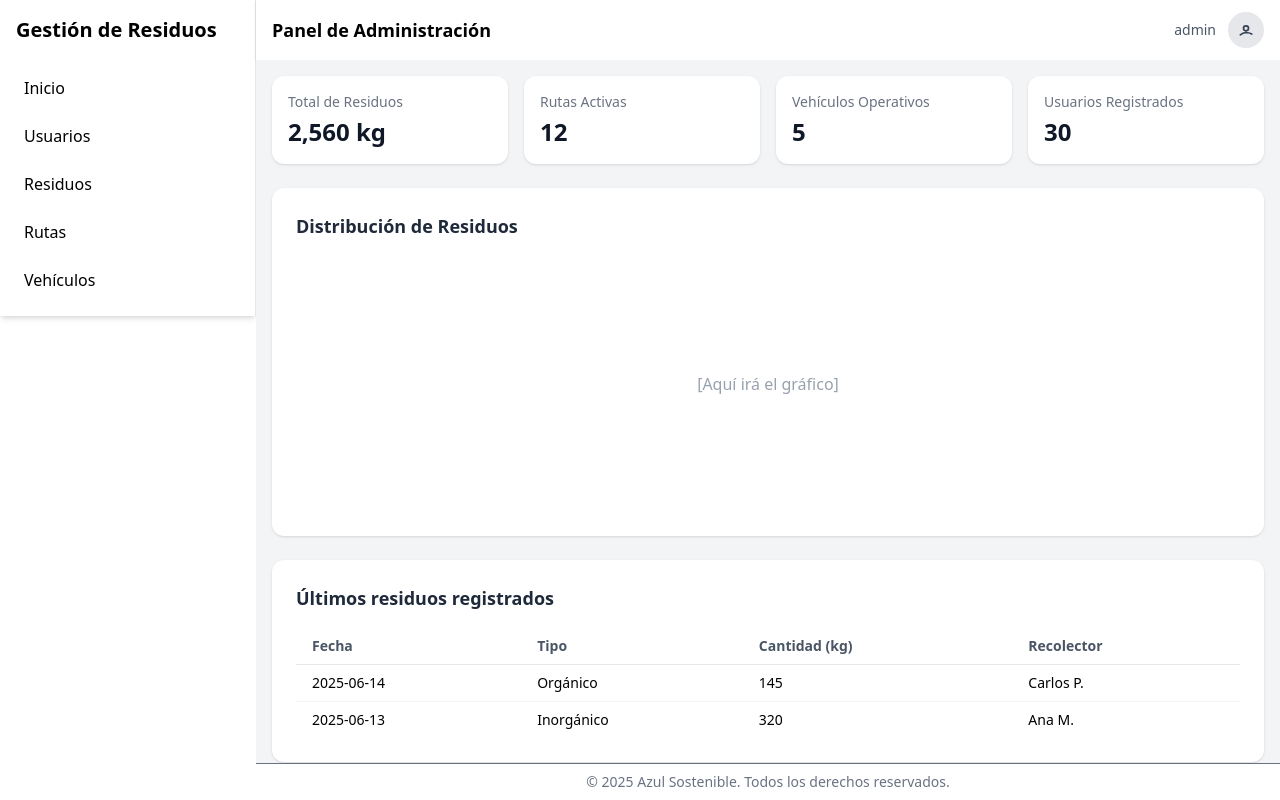
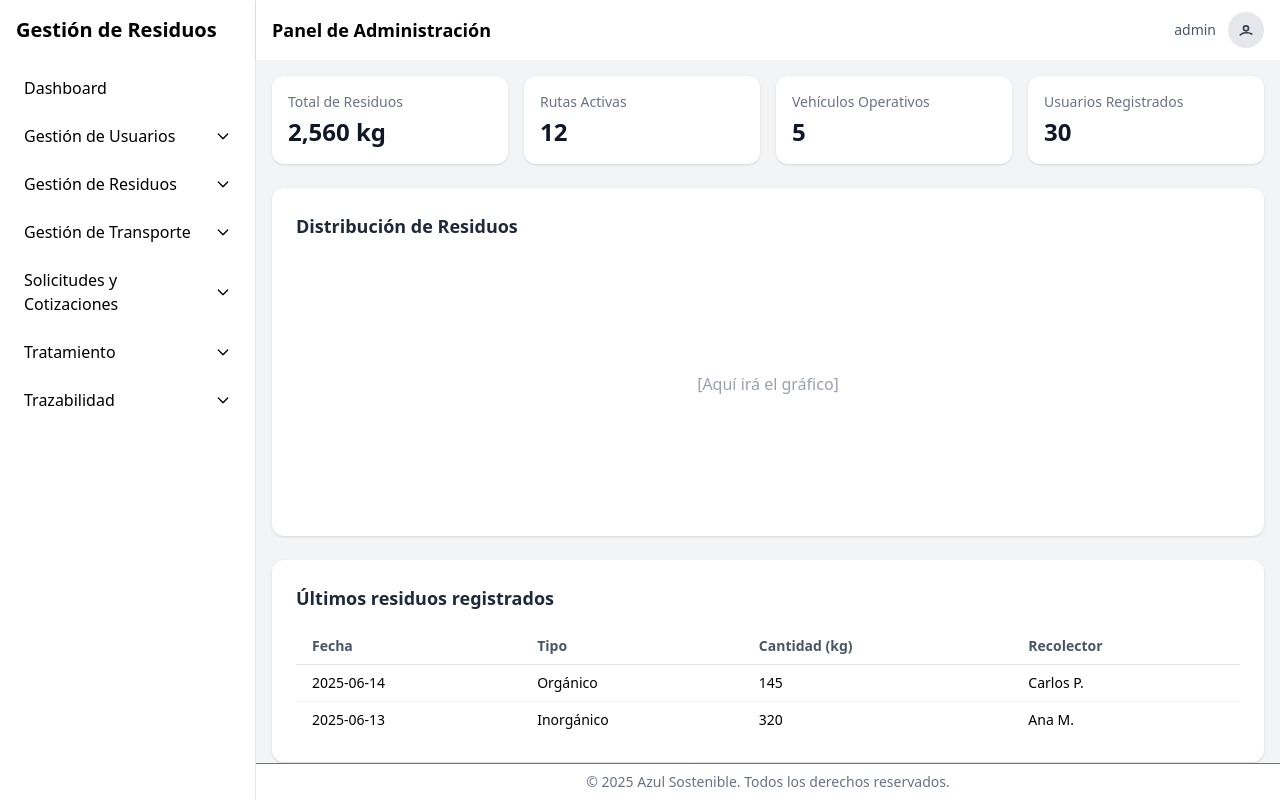
Before and after one commit to betoab728/azul-frontend, an Angular app: page /dashboard/home in a window 1280 px wide. Built offline with nearby package versions, Linux system fonts and the light colour scheme.

Commit message:
estructura menu y submenu

```diff
--- a/src/app/presentation/layouts/dashboard-layout/sidebar/sidebar.html
+++ b/src/app/presentation/layouts/dashboard-layout/sidebar/sidebar.html
@@ -1,10 +1,130 @@
-<nav class="w-64 bg-white border-r border-gray-200 p-4 shadow-md">
+<nav class="w-64 bg-white border-r border-gray-200 p-4 shadow-md h-screen overflow-y-auto">
   <h2 class="text-xl font-bold mb-6">Gestión de Residuos</h2>
   <ul class="space-y-2">
-    <li><a routerLink="/dashboard" class="block p-2 rounded hover:bg-gray-100">Inicio</a></li>
-    <li><a routerLink="/users" class="block p-2 rounded hover:bg-gray-100">Usuarios</a></li>
-    <li><a routerLink="/residues" class="block p-2 rounded hover:bg-gray-100">Residuos</a></li>
-    <li><a routerLink="/routes" class="block p-2 rounded hover:bg-gray-100">Rutas</a></li>
-    <li><a routerLink="/vessels" class="block p-2 rounded hover:bg-gray-100">Vehículos</a></li>
+
+    <!-- Dashboard -->
+    <li>
+      <a routerLink="/dashboard" class="block p-2 rounded hover:bg-gray-100">
+        Dashboard
+      </a>
+    </li>
+
+    <!-- Gestión de Usuarios -->
+    <li>
+      <details class="group">
+        <summary class="flex items-center justify-between p-2 cursor-pointer rounded hover:bg-gray-100">
+          <span>Gestión de Usuarios</span>
+          <svg class="w-4 h-4 transform transition-transform duration-200 group-open:rotate-180"
+            xmlns="http://www.w3.org/2000/svg" fill="none" viewBox="0 0 24 24" stroke="currentColor">
+            <path stroke-linecap="round" stroke-linejoin="round" stroke-width="2"
+              d="M19 9l-7 7-7-7" />
+          </svg>
+        </summary>
+        <ul class="ml-4 mt-2 space-y-1">
+          <li><a routerLink="/users" class="block p-2 text-sm rounded hover:bg-gray-100">Usuarios</a></li>
+          <li><a routerLink="/roles" class="block p-2 text-sm rounded hover:bg-gray-100">Roles</a></li>
+        </ul>
+      </details>
+    </li>
+
+    <!-- Gestión de Residuos -->
+    <li>
+      <details class="group">
+        <summary class="flex items-center justify-between p-2 cursor-pointer rounded hover:bg-gray-100">
+          <span>Gestión de Residuos</span>
+          <svg class="w-4 h-4 transform transition-transform duration-200 group-open:rotate-180"
+            xmlns="http://www.w3.org/2000/svg" fill="none" viewBox="0 0 24 24" stroke="currentColor">
+            <path stroke-linecap="round" stroke-linejoin="round" stroke-width="2"
+              d="M19 9l-7 7-7-7" />
+          </svg>
+        </summary>
+        <ul class="ml-4 mt-2 space-y-1">
+          <li><a routerLink="/residues-classification" class="block p-2 text-sm rounded hover:bg-gray-100">Clasificación</a></li>
+          <li><a routerLink="/residues-type" class="block p-2 text-sm rounded hover:bg-gray-100">Tipo</a></li>
+          <li><a routerLink="/units" class="block p-2 text-sm rounded hover:bg-gray-100">Unidades de Medida</a></li>
+          <li><a routerLink="/generators" class="block p-2 text-sm rounded hover:bg-gray-100">Generadores</a></li>
+          <li><a routerLink="/residues" class="block p-2 text-sm rounded hover:bg-gray-100">Registro</a></li>
+        </ul>
+      </details>
+    </li>
+
+    <!-- Gestión de Transporte -->
+    <li>
+      <details class="group">
+        <summary class="flex items-center justify-between p-2 cursor-pointer rounded hover:bg-gray-100">
+          <span>Gestión de Transporte</span>
+          <svg class="w-4 h-4 transform transition-transform duration-200 group-open:rotate-180"
+            xmlns="http://www.w3.org/2000/svg" fill="none" viewBox="0 0 24 24" stroke="currentColor">
+            <path stroke-linecap="round" stroke-linejoin="round" stroke-width="2"
+              d="M19 9l-7 7-7-7" />
+          </svg>
+        </summary>
+        <ul class="ml-4 mt-2 space-y-1">
+          <li><a routerLink="/routes" class="block p-2 text-sm rounded hover:bg-gray-100">Rutas</a></li>
+          <li><a routerLink="/vessels" class="block p-2 text-sm rounded hover:bg-gray-100">Embarcaciones</a></li>
+          <li><a routerLink="/vessel-types" class="block p-2 text-sm rounded hover:bg-gray-100">Tipo de Embarcación</a></li>
+          <li><a routerLink="/transport-status" class="block p-2 text-sm rounded hover:bg-gray-100">Estado de Transporte</a></li>
+          <li><a routerLink="/transporters" class="block p-2 text-sm rounded hover:bg-gray-100">Transportistas</a></li>
+          <li><a routerLink="/ports" class="block p-2 text-sm rounded hover:bg-gray-100">Puertos</a></li>
+        </ul>
+      </details>
+    </li>
+
+    <!-- Solicitudes y Cotizaciones -->
+    <li>
+      <details class="group">
+        <summary class="flex items-center justify-between p-2 cursor-pointer rounded hover:bg-gray-100">
+          <span>Solicitudes y Cotizaciones</span>
+          <svg class="w-4 h-4 transform transition-transform duration-200 group-open:rotate-180"
+            xmlns="http://www.w3.org/2000/svg" fill="none" viewBox="0 0 24 24" stroke="currentColor">
+            <path stroke-linecap="round" stroke-linejoin="round" stroke-width="2"
+              d="M19 9l-7 7-7-7" />
+          </svg>
+        </summary>
+        <ul class="ml-4 mt-2 space-y-1">
+          <li><a routerLink="/quote-requests" class="block p-2 text-sm rounded hover:bg-gray-100">Solicitud de Cotización</a></li>
+          <li><a routerLink="/request-status" class="block p-2 text-sm rounded hover:bg-gray-100">Estado de Solicitud</a></li>
+          <li><a routerLink="/quotes" class="block p-2 text-sm rounded hover:bg-gray-100">Cotizaciones</a></li>
+          <li><a routerLink="/quote-status" class="block p-2 text-sm rounded hover:bg-gray-100">Estado de Cotización</a></li>
+        </ul>
+      </details>
+    </li>
+
+    <!-- Tratamiento -->
+    <li>
+      <details class="group">
+        <summary class="flex items-center justify-between p-2 cursor-pointer rounded hover:bg-gray-100">
+          <span>Tratamiento</span>
+          <svg class="w-4 h-4 transform transition-transform duration-200 group-open:rotate-180"
+            xmlns="http://www.w3.org/2000/svg" fill="none" viewBox="0 0 24 24" stroke="currentColor">
+            <path stroke-linecap="round" stroke-linejoin="round" stroke-width="2"
+              d="M19 9l-7 7-7-7" />
+          </svg>
+        </summary>
+        <ul class="ml-4 mt-2 space-y-1">
+          <li><a routerLink="/treatments" class="block p-2 text-sm rounded hover:bg-gray-100">Tratamientos</a></li>
+          <li><a routerLink="/treatment-types" class="block p-2 text-sm rounded hover:bg-gray-100">Tipos de Tratamiento</a></li>
+        </ul>
+      </details>
+    </li>
+
+    <!-- Trazabilidad -->
+    <li>
+      <details class="group">
+        <summary class="flex items-center justify-between p-2 cursor-pointer rounded hover:bg-gray-100">
+          <span>Trazabilidad</span>
+          <svg class="w-4 h-4 transform transition-transform duration-200 group-open:rotate-180"
+            xmlns="http://www.w3.org/2000/svg" fill="none" viewBox="0 0 24 24" stroke="currentColor">
+            <path stroke-linecap="round" stroke-linejoin="round" stroke-width="2"
+              d="M19 9l-7 7-7-7" />
+          </svg>
+        </summary>
+        <ul class="ml-4 mt-2 space-y-1">
+          <li><a routerLink="/transfer-orders" class="block p-2 text-sm rounded hover:bg-gray-100">Órdenes de Traslado</a></li>
+          <li><a routerLink="/traceability" class="block p-2 text-sm rounded hover:bg-gray-100">Trazabilidad</a></li>
+        </ul>
+      </details>
+    </li>
+
   </ul>
 </nav>
```
